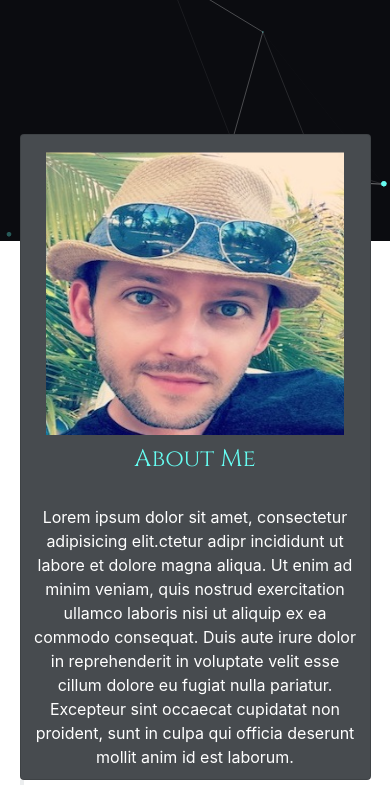
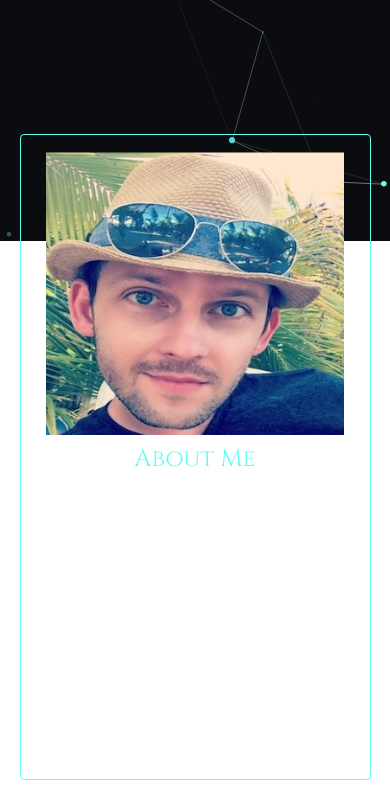
Before and after one commit to AdrianDevCode/Portfolio-old, a plain HTML site: page index.html in a window 390 px wide. Shown: the part 603-1388 px from the top of the page. Drawn offline with nearby package versions, Linux system fonts and the light colour scheme; some packages are replaced by stand-ins of ours; a script that the page names is missing.

Commit message:
edited cards

```diff
--- a/css/styles.css
+++ b/css/styles.css
@@ -76,7 +76,7 @@
   animation: bounce 2s ease infinite;
 }
 h1 {
-  margin-top: 100px;
+  margin-top: 200px;
   text-align: center;
   color: #66fcf1; /* teal color*/
   font-family: 'Cinzel', serif;
@@ -127,7 +127,8 @@ vertical-align: baseline;
   width: 300px;
   min-height: 600px;
   margin: 2%;
-  background: #474b4f;
+  background: none;
+  border: 1px solid #66fcf1;
 }
 .navIcons {
   color: #66fcf1;
@@ -157,7 +158,7 @@ vertical-align: baseline;
   .card {
     width: 100%;
     float: left;
-    margin: 5% 0 0 0;
+    margin: 5% 0 5% 0;
     display: inline-block;
     vertical-align: middle;
   }
```
